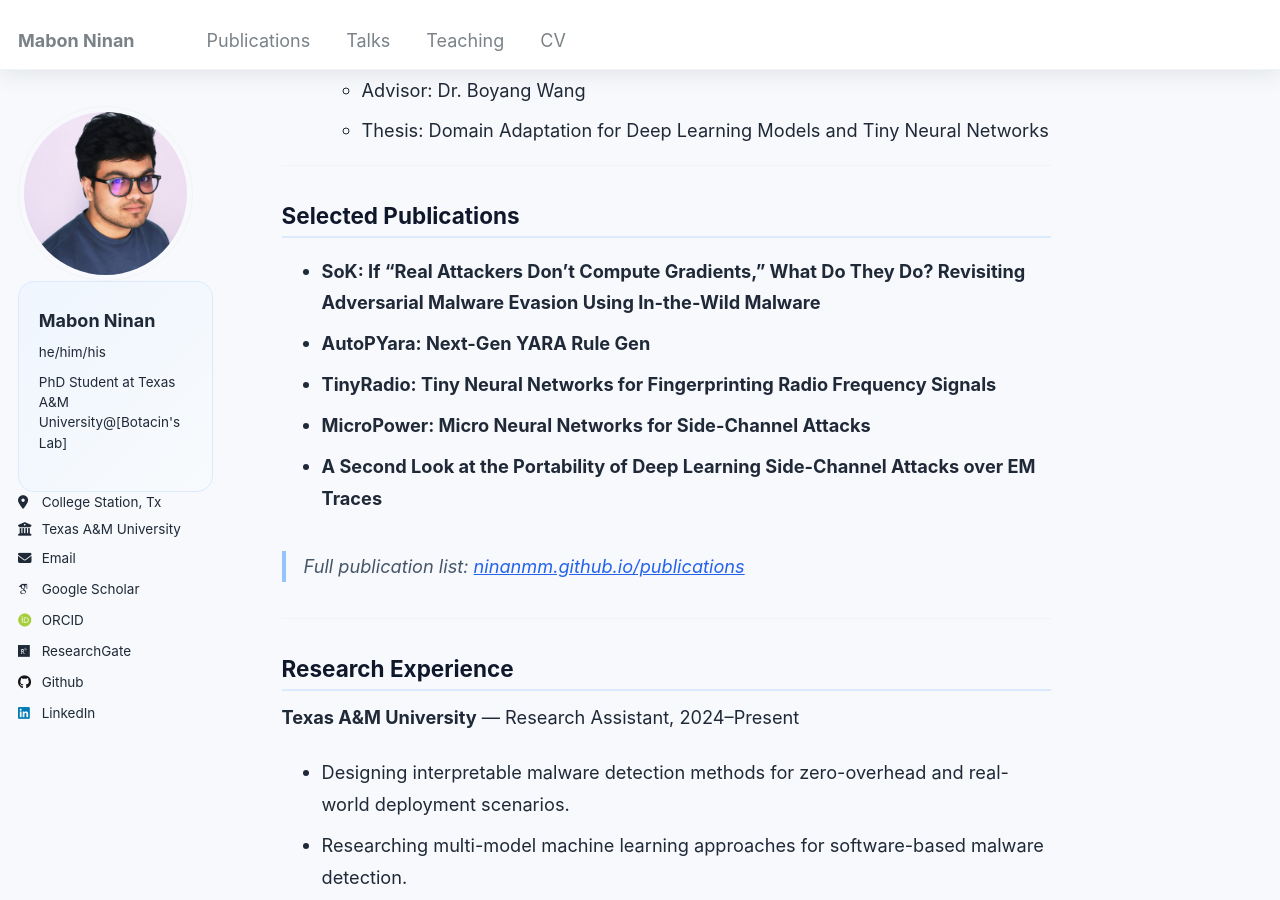
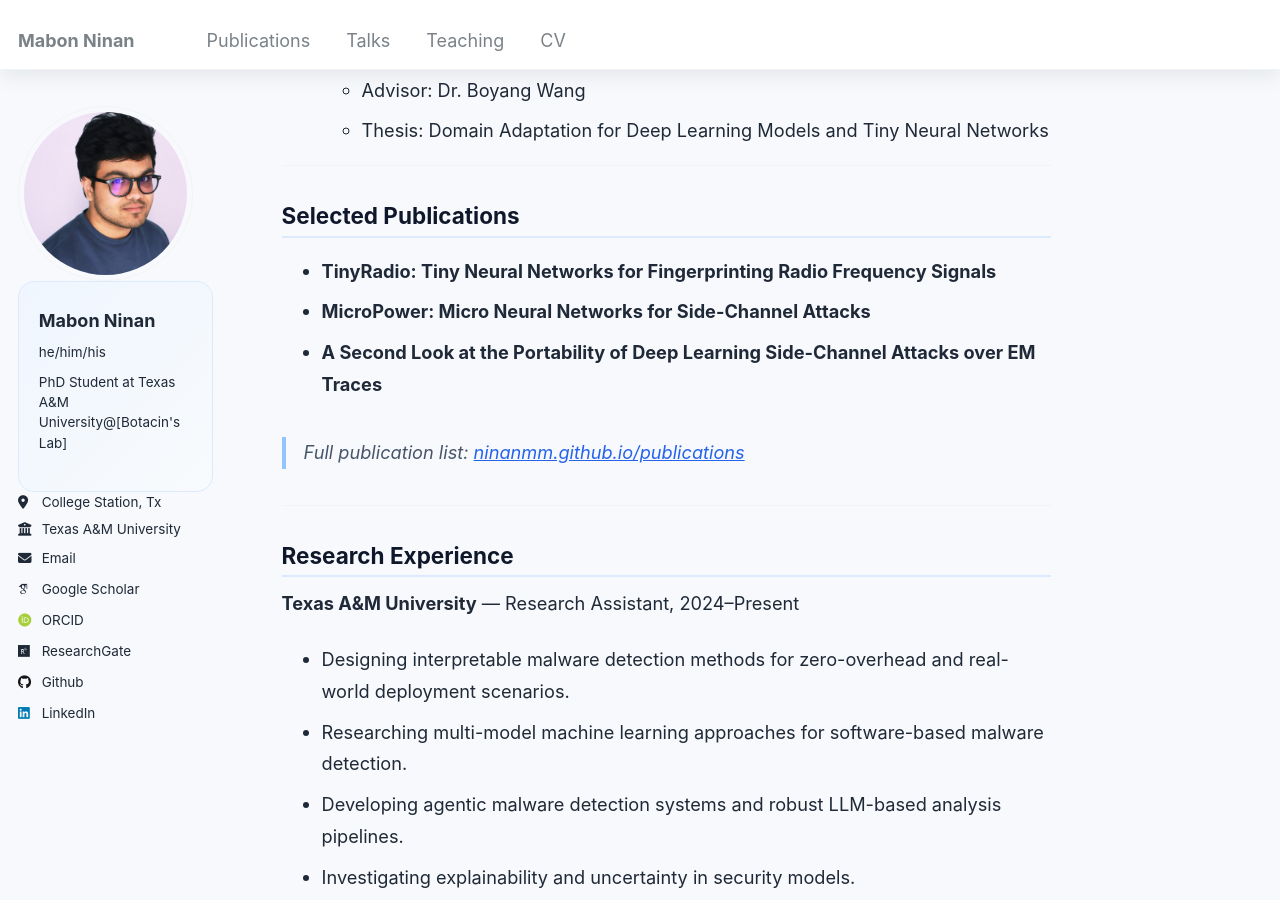
Before and after one commit to ninanmm/ninanmm.github.io, a Jekyll site: the page built from _pages/about.md, in a window 1280 px wide and 900 px high, scrolled down 1184 px. Built offline with Jekyll 4.4.1, drawn with Linux system fonts in a browser that asks for light colours; some web fonts are replaced.

Commit message:
rev hiding

```diff
--- a/_pages/about.md
+++ b/_pages/about.md
@@ -40,8 +40,6 @@ My work develops secure, interpretable, and robust learning systems that operate
 
 ## Selected Publications
 
-- **SoK: If “Real Attackers Don’t Compute Gradients,” What Do They Do? Revisiting Adversarial Malware Evasion Using In-the-Wild Malware**
-- **AutoPYara: Next-Gen YARA Rule Gen**
 - **TinyRadio: Tiny Neural Networks for Fingerprinting Radio Frequency Signals**
 - **MicroPower: Micro Neural Networks for Side-Channel Attacks**
 - **A Second Look at the Portability of Deep Learning Side-Channel Attacks over EM Traces**
```
Also changed, not shown: _pages/cv.md (+0 -2 lines).
